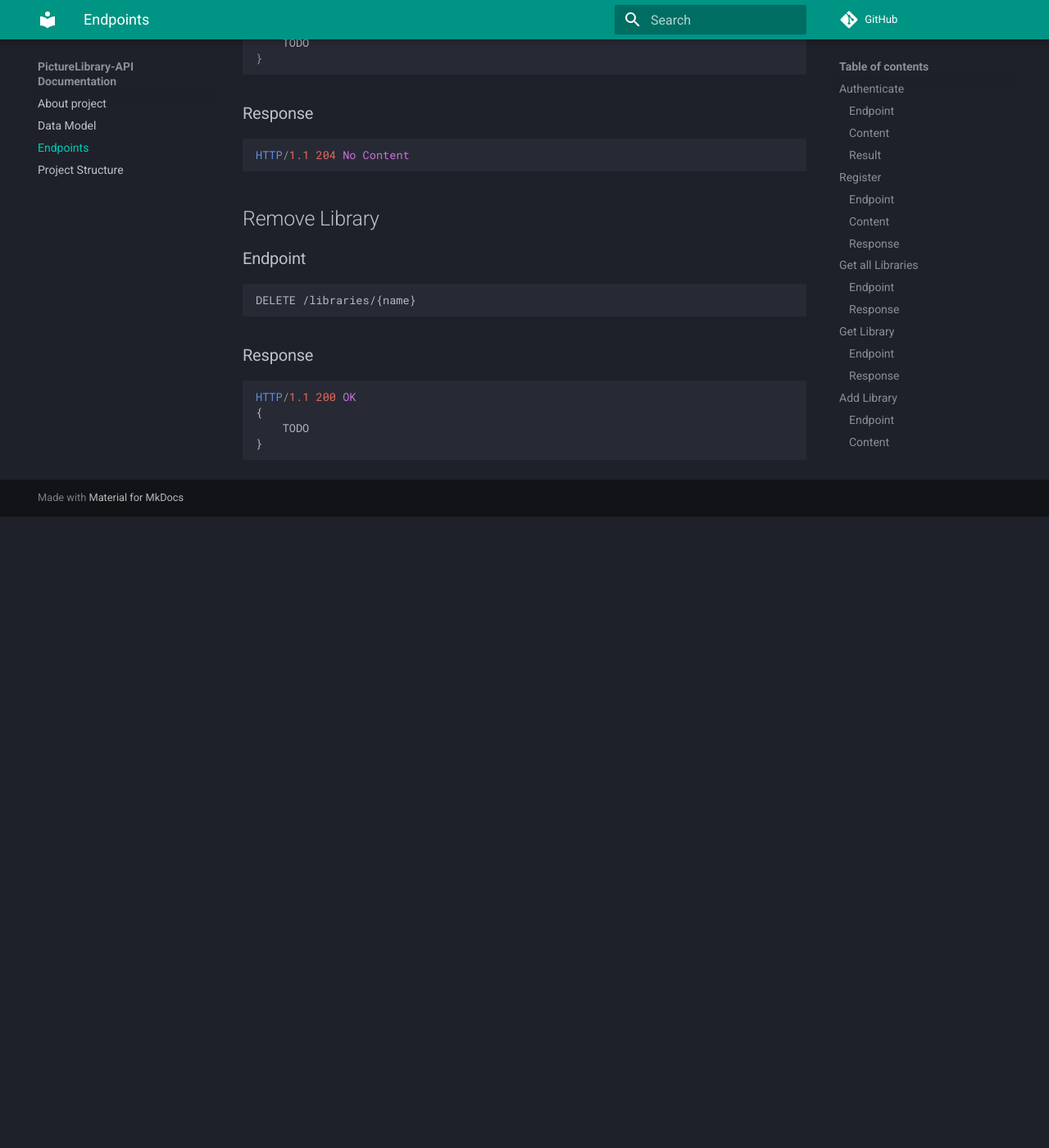
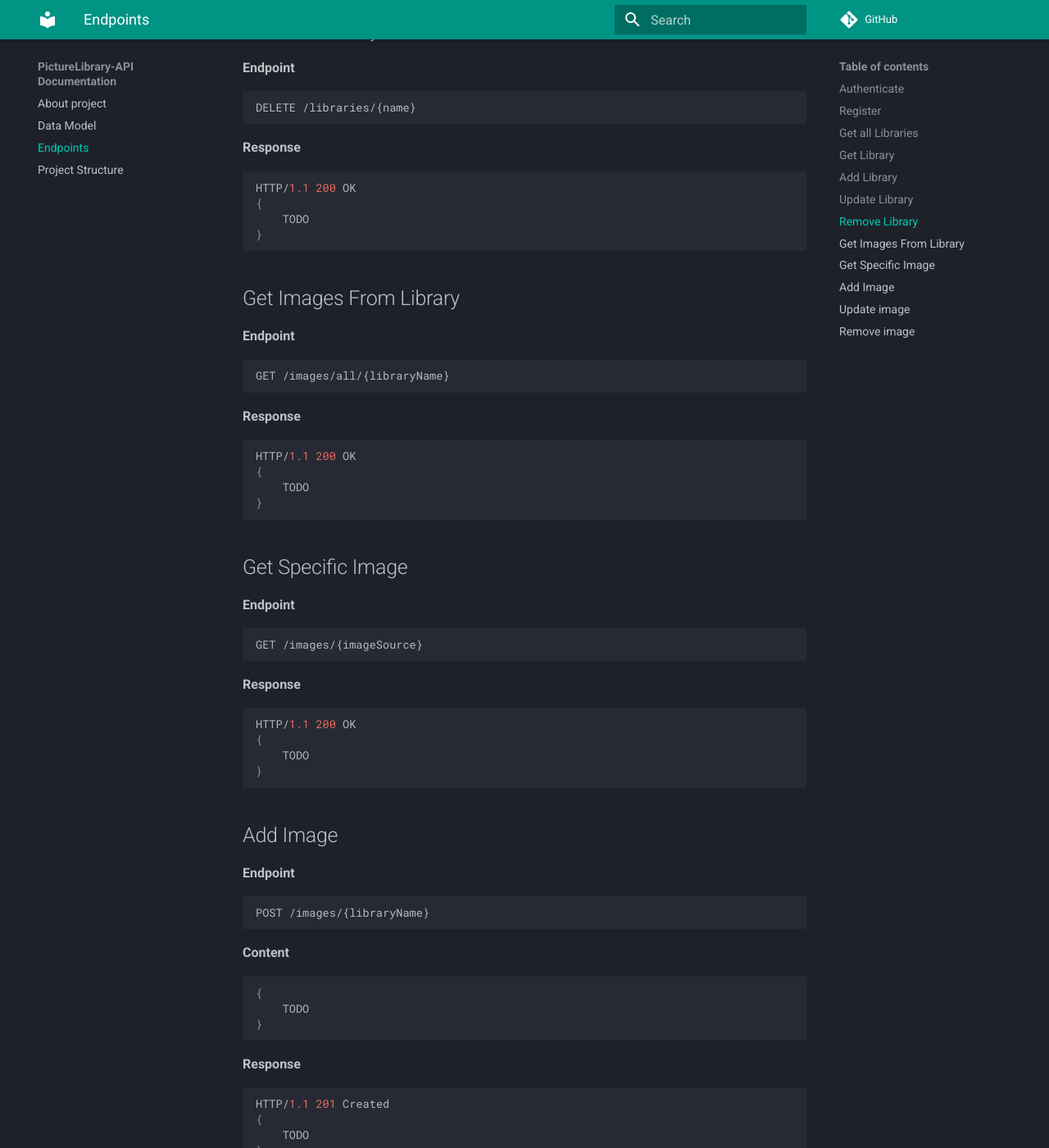
Before and after one commit to TomaszKumiega/PictureLibrary.API.Old, an MkDocs documentation site: the page built from docs/endpoints.md, in a window 1280 px wide and 1400 px high, scrolled down 2915 px. Shown: the whole window at 82% size. Built offline with MkDocs 1.6.1 and Material for MkDocs 9.7.7, drawn with Linux system fonts in a browser that asks for light colours; comment, search, counter and statistics services are not loaded; before the commit the page ends 3545 px from its top, so only the background shows below that; some of the changed text lies outside the part shown.

Commit message:
Update endpoints.md

````diff
--- a/docs/endpoints.md
+++ b/docs/endpoints.md
@@ -2,13 +2,13 @@
 
 ## Authenticate
 
-### Endpoint
+**Endpoint**
 
 ```http
 POST /users/authenticate
 ```
 
-### Content
+**Content**
 
 ```json
 {
@@ -17,13 +17,13 @@
 }
 ```
 
-### Result
+**Result**
 
 ```json
 HTTP/1.1 200 OK
 {
     "id": "33df9fba-1a02-45c7-afa4-886b6c751e15",
-    "username": "user"
+    "username": "user",
     "token":"eyJ0eXAiOiJKV1QiLCJhbGciOiJIUzI1NiJ9.
   eyJpc3MiOiJPbmxpbmUgSldUIEJ1aWxkZXIiLCJpYXQiOjE2MDcwOTM2NDUsImV4
   cCI6MTYzODYyOTY0NSwiYXVkIjoid3d3LmV4YW1wbGUuY29tIiwic3ViIjoianJvY2t
@@ -35,13 +35,13 @@
 
 ## Register
 
-### Endpoint
+**Endpoint**
 
 ```http
 POST /users/register
 ```
 
-### Content
+**Content**
 
 ```json
 {
@@ -52,7 +52,7 @@
     "password": "password123"
 }
 ```
-### Response
+**Response**
 
 ```json
 HTTP/1.1 201 Created
@@ -67,13 +67,13 @@
 
 ## Get all Libraries
 
-### Endpoint
+**Endpoint**
 
 ```http
 GET /libraries
 ```
 
-### Response
+**Response**
 
 ```json
 HTTP/1.1 200 OK
@@ -84,13 +84,13 @@
 
 ## Get Library
 
-### Endpoint
+**Endpoint**
 
 ```http
 GET /libraries/{name}
 ```
 
-### Response
+**Response**
 
 ```json
 HTTP/1.1 200 OK
@@ -101,13 +101,13 @@
 
 ## Add Library
 
-### Endpoint
+**Endpoint**
 
 ```http
 POST /libraries
 ```
 
-### Content
+**Content**
 
 ```json
 {
@@ -115,7 +115,7 @@
 }
 ```
 
-### Response
+**Response**
 
 ```json
 HTTP/1.1 201 Created
@@ -126,13 +126,13 @@
 
 ## Update Library
 
-### Endpoint
+**Endpoint**
 
 ```http
 PUT /libraries/{name}
 ```
 
-### Content
+**Content**
 
 ```json
 {
@@ -140,7 +140,7 @@
 }
 ```
 
-### Response
+**Response**
 
 ```http
 HTTP/1.1 204 No Content
@@ -148,17 +148,114 @@
 
 ## Remove Library
 
-### Endpoint
+**Endpoint**
 
 ```http
 DELETE /libraries/{name}
 ```
 
-### Response
+**Response**
 
-```http
+```json
 HTTP/1.1 200 OK
 {
     TODO
 }
 ```
+
+## Get Images From Library
+
+**Endpoint**
+
+```http
+GET /images/all/{libraryName}
+```
+
+**Response**
+
+```json
+HTTP/1.1 200 OK
+{
+    TODO
+}
+```
+
+## Get Specific Image
+
+**Endpoint**
+
+```http
+GET /images/{imageSource}
+```
+
+**Response**
+
+```json
+HTTP/1.1 200 OK
+{
+    TODO
+}
+```
+
+## Add Image
+
+**Endpoint**
+
+```http
+POST /images/{libraryName}
+```
+
+**Content**
+
+```json
+{
+    TODO
+}
+```
+
+**Response**
+
+```json
+HTTP/1.1 201 Created
+{
+    TODO
+}
+```
+
+## Update image
+
+**Endpoint**
+
+```http
+PUT /images/{imageSource}
+```
+
+**Content**
+
+```json
+{
+    TODO
+}
+```
+
+**Response**
+
+```http
+HTTP/1.1 204 No Content
+```
+
+## Remove image
+
+**Endpoint**
+
+```http
+DELETE /images/{imageSource}
+```
+
+**Response**
+```json
+HTTP/1.1 200 OK
+{
+    TODO
+}
+```
````
